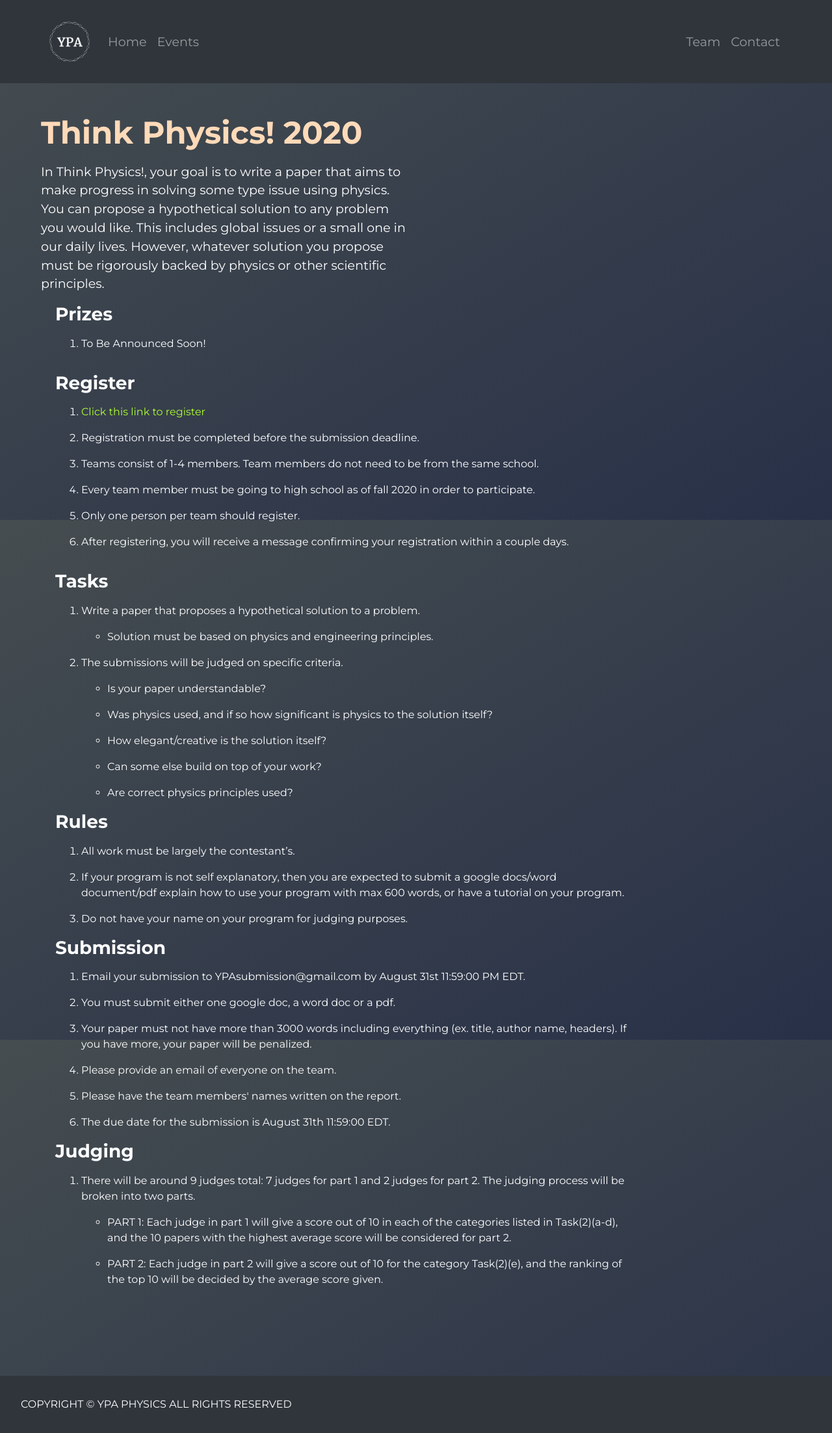
After one commit to sidudaav/YPA, a Django app: page /events/think in a window 1280 px wide. The commit adds this page. Shown: the whole page at 65% size. Run offline with Django 3.2, Linux system fonts and the light colour scheme; some libraries are stand-ins or nearby versions.

Commit message:
added think event

```diff
--- /dev/null
+++ b/ypa_app/templates/events_details/think.html
@@ -0,0 +1,143 @@
+{% extends 'base.html' %}
+{% load static %}
+
+{% block css %}
+<link rel="stylesheet" type="text/css" href="{% static 'ypa_app/css/event_detail.css' %}">
+{% endblock %}
+
+{% block content %}
+<div class="row mt-5 ml-5 mr-5">
+    <div class="col-md-6 bg">
+        <h1 class="event-details-header">Think Physics! 2020</h1>
+        <p class="event-details-description">
+            In Think Physics!, your goal is to write a paper that aims to make progress in solving
+            some type issue using physics. You can propose a hypothetical solution to any problem
+            you would like. This includes global issues or a small one in our daily lives. However,
+            whatever solution you propose must be rigorously backed by physics or other scientific principles.
+        </p>
+    </div>
+</div>
+<div class="container">
+    <div id="prizes">
+        <h3>Prizes</h3>
+        <ol>
+            <li>
+                To Be Announced Soon!
+            </li>
+        </ol>
+    </div>
+    <div id="register">
+        <h3>Register</h3>
+        <ol>
+            <li>
+                <a class="register-link" href="https://forms.gle/oGkziEDwQFD1uYE68" target="_blank">
+                    Click this link to register
+                </a>
+            </li>
+            <li>
+                Registration must be completed before the submission deadline.
+            </li>
+            <li>
+                Teams consist of 1-4 members. Team members do not need to be from the same school.
+            </li>
+            <li>
+                Every team member must be going to high school as of fall 2020 in order to participate.
+            </li>
+            <li>
+                Only one person per team should register.
+            </li>
+            <li>
+                After registering, you will receive a message confirming
+                your registration within a couple days.
+            </li>
+        </ol>
+    </div>
+    <div id="rules">
+        <h3>Tasks</h3>
+        <ol>
+            <li class="main-rule">
+                Write a paper that proposes a hypothetical solution to a problem.
+                <ul>
+                    <li class="sub-rule">
+                        Solution must be based on physics and engineering principles.
+                    </li>
+                </ul>
+            </li>
+            <li class="main-rule">
+                The submissions will be judged on specific criteria.
+                <ul>
+                    <li class="sub-rule">
+                        Is your paper understandable?
+                    </li>
+                    <li class="sub-rule">
+                        Was physics used, and if so how significant is physics to the solution itself?
+                    </li>
+                    <li class="sub-rule">
+                        How elegant/creative is the solution itself?
+                    </li>
+                    <li class="sub-rule">
+                        Can some else build on top of your work?
+                    </li>
+                    <li class="sub-rule">
+                        Are correct physics principles used?
+                    </li>
+                </ul>
+            </li>
+        </ol>
+        <h3>Rules</h3>
+        <ol>
+            <li class="main-rule">
+                All work must be largely the contestant’s.
+            </li>
+            <li class="main-rule">
+                If your program is not self explanatory, then you are expected to submit a google docs/word
+                document/pdf explain how to use your program with max 600 words, or have a tutorial on
+                your program.
+            </li>
+            <li class="main-rule">
+                Do not have your name on your program for judging purposes.
+            </li>
+        </ol>
+        <h3>Submission</h3>
+        <ol>
+            <li class="main-rule">
+                Email your submission to YPAsubmission@gmail.com by August 31st 11:59:00 PM EDT.
+            </li>
+            <li class="main-rule">
+                You must submit either one google doc, a word doc or a pdf.
+            </li>
+            <li class="main-rule">
+                Your paper must not have more than 3000 words including everything
+                (ex. title, author name, headers). If you have more, your paper will be penalized.
+            </li>
+            <li class="main-rule">
+                Please provide an email of everyone on the team.
+            </li>
+            <li class="main-rule">
+                Please have the team members' names written on the report.
+            </li>
+            <li class="main-rule">
+                The due date for the submission is August 31th 11:59:00 EDT.
+            </li>
+        </ol>
+        <h3>Judging</h3>
+        <ol>
+            <li class="main-rule">
+                There will be around 9 judges total: 7 judges for part 1 and 2 judges for part 2. The
+                judging process will be broken into two parts.
+                <ul>
+                    <li class="sub-rule">
+                        PART 1: Each judge in part 1 will give a score out of 10 in each of the categories
+                        listed in Task(2)(a-d), and the 10 papers with the highest average score will be
+                        considered for part 2.
+                    </li>
+                    <li class="sub-rule">
+                        PART 2: Each judge in part 2 will give a score out of 10 for the category Task(2)(e),
+                        and the ranking of the top 10 will be decided by the average score given.
+                    </li>
+                </ul>
+            </li>
+        </ol>
+    </div>
+</div>
+{% endblock %}
--- a/ypa_app/urls.py
+++ b/ypa_app/urls.py
@@ -8,4 +8,5 @@ urlpatterns = [
     path('events/', views.events, name='events'),
     path('events/psb', views.events_psb, name='events-psb'),
     path('events/codeify', views.events_codeify, name='events-codeify'),
+    path('events/think', views.events_think, name='events-think'),
 ]
--- a/ypa_app/views.py
+++ b/ypa_app/views.py
@@ -67,3 +67,6 @@ def events_psb(request):
 
 def events_codeify(request):
     return render(request, 'events_details/codeify.html')
+
+def events_think(request):
+    return render(request, 'events_details/think.html')
```
Also changed, not shown: ypa_app/templates/events.html (+30 -5 lines), ypa_app/static/ypa_app/images/events/Think.png (added).
